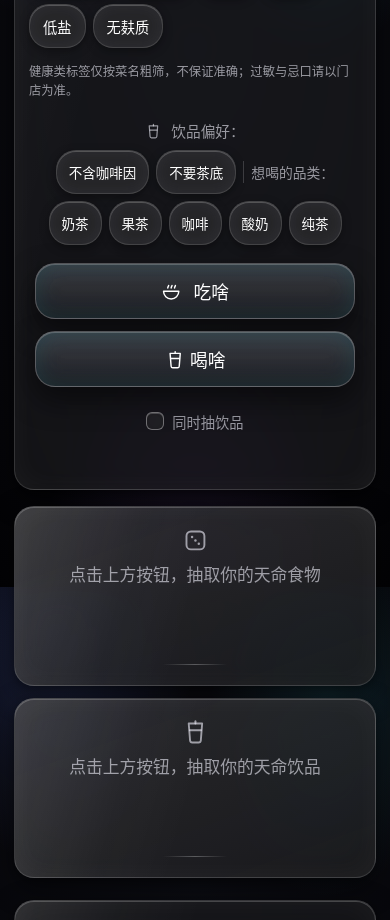
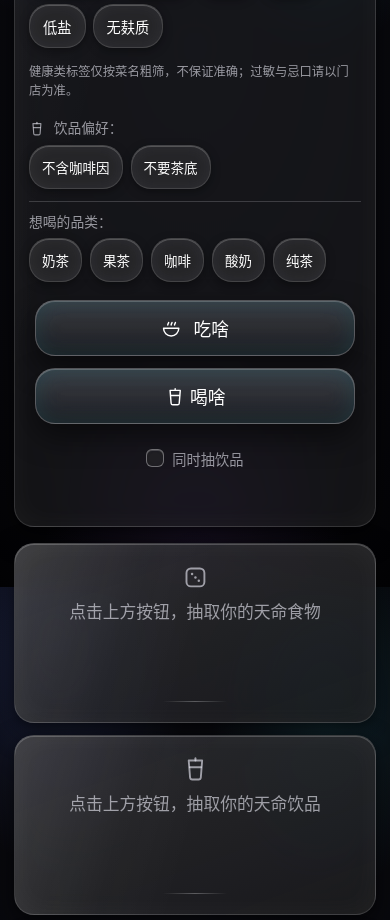
Before and after one commit to Pph0218/what-to-eat, a plain HTML site: page index.html in a window 390 px wide. Shown: the part 1101-2021 px from the top of the page. Drawn offline with Linux system fonts and the light colour scheme.

Commit message:
Add files via upload

```diff
--- a/index.html
+++ b/index.html
@@ -77,8 +77,11 @@
 
 
     /* === 饮品偏好栏 === */
-    .drink-avoids { display:flex; align-items:center; gap:8px; justify-content:center; flex-wrap:wrap; margin:0 0 18px; }
-    .drink-avoids .da-label { color:var(--muted); font-size:.98rem; }
+    /* 饮品偏好：两组各自换行，避免「奶茶」被拆到上一行 */
+    .drink-avoids { display:flex; align-items:center; justify-content:center; gap:14px; flex-wrap:wrap; margin:0 0 18px; }
+    .da-group { display:flex; align-items:center; flex-wrap:wrap; gap:8px; min-width:0; }
+    .da-group + .da-group { border-left:1px solid var(--line); padding-left:14px; }
+    .drink-avoids .da-label { color:var(--muted); font-size:.98rem; display:inline-flex; align-items:center; gap:.3em; white-space:nowrap; line-height:1.2; }
     .drink-avoids .chip { padding:5px 11px; font-size:.9rem; }
     .drink-avoids .chip.active { background:linear-gradient(135deg,rgba(255,55,95,.34),rgba(255,55,95,.18)); border-color:rgba(255,55,95,.18); box-shadow:0 5px 12px rgba(201,120,131,.2); }
     /* === 抽签按钮行 === */
@@ -113,9 +116,12 @@
       .draw-drink-wrap { width:100%; display:flex; flex-direction:column; align-items:center; gap:0; }
       .with-drink-row { margin-top:12px; }
       .with-drink-row label { font-size:.95rem; }
-      .drink-avoids { gap:7px; margin-bottom:14px; }
+      /* 移动端：两组各占整块，标签独占一行，chip 左对齐（与上方偏好/忌口一致） */
+      .drink-avoids { flex-direction:column; align-items:stretch; gap:12px; margin-bottom:14px; }
+      .da-group { justify-content:flex-start; gap:8px; }
+      .da-group + .da-group { border-left:0; padding-left:0; border-top:1px solid var(--line); padding-top:12px; }
+      .drink-avoids .da-label { width:100%; font-size:.92rem; text-align:left; }
       .drink-avoids .chip { padding:7px 12px; min-height:44px; }
-      .da-label { font-size:.92rem; width:100%; text-align:center; margin-bottom:2px; }
       .results { grid-template-columns:1fr; gap:12px; margin-top:16px; }
       .result { min-height:180px; padding:20px 14px; }
       .result::after { font-size:1.2rem; letter-spacing:12px; bottom:12px; }
@@ -144,6 +150,7 @@
       h1 { font-size:1.85rem !important; }
       .main-btn { padding:13px 20px; font-size:1.1rem; min-height:48px; }
       .chip { padding:7px 11px; font-size:.9rem; min-height:44px; }
+      .drink-avoids .chip { padding:7px 9px; font-size:.86rem; }
       .wrap { padding:14px 10px 28px; }
       .panel { padding:14px 11px; border-radius:var(--r); }
       .result { min-height:160px; padding:16px 10px; }
@@ -453,8 +460,6 @@
     .chip-hint {
       width:100%; margin:8px 0 0; color:var(--muted); font-size:.82rem; line-height:1.5;
     }
-    .da-divider { width:1px; height:22px; background:var(--line); }
-    .da-sub { color:var(--muted); font-size:.92rem; }
     .ico-wrap { display:inline-flex; align-items:center; color:var(--deep); }
     .ico { width:1.15em; height:1.15em; display:inline-block; vertical-align:-.18em; margin-right:.34em; flex:none; }
     .brand-zone .main-btn .ico, .brand-zone .text-btn .ico { color:currentColor; }
@@ -596,16 +601,19 @@
         </div>
       </div>
       <div class="drink-avoids" id="drinkAvoids">
+        <div class="da-group">
           <span class="da-label"><svg class="ico" viewBox="0 0 24 24" fill="none" stroke="currentColor" stroke-width="1.7" stroke-linecap="round" stroke-linejoin="round" aria-hidden="true"><path d="M6 4h12l-1.2 15.2A2 2 0 0 1 14.8 21H9.2a2 2 0 0 1-2-1.8L6 4z"/><path d="M7 10h10"/><path d="M12 4V2"/></svg> 饮品偏好：</span>
           <button class="chip" data-dtag="咖啡因">不含咖啡因</button>
           <button class="chip" data-dtag="茶底">不要茶底</button>
-        <span class="da-divider"></span>
-        <span class="da-sub">想喝的品类：</span>
+        </div>
+        <div class="da-group">
+          <span class="da-label">想喝的品类：</span>
           <button class="chip" data-dtag="奶茶">奶茶</button>
           <button class="chip" data-dtag="果茶">果茶</button>
           <button class="chip" data-dtag="咖啡">咖啡</button>
           <button class="chip" data-dtag="酸奶">酸奶</button>
           <button class="chip" data-dtag="纯茶">纯茶</button>
+        </div>
       </div>
       <div class="draw-btns">
         <button type="button" class="main-btn" id="draw"><svg class="ico" viewBox="0 0 24 24" fill="none" stroke="currentColor" stroke-width="1.7" stroke-linecap="round" stroke-linejoin="round" aria-hidden="true"><path d="M3 11h18a9 9 0 0 1-9 9 9 9 0 0 1-9-9z"/><path d="M8 7c0-1.5 1-2 1-3M12 7c0-1.5 1-2 1-3M16 7c0-1.5 1-2 1-3"/></svg> 吃啥</button>
```
Lines whose indentation alone changed are shown as unchanged.
